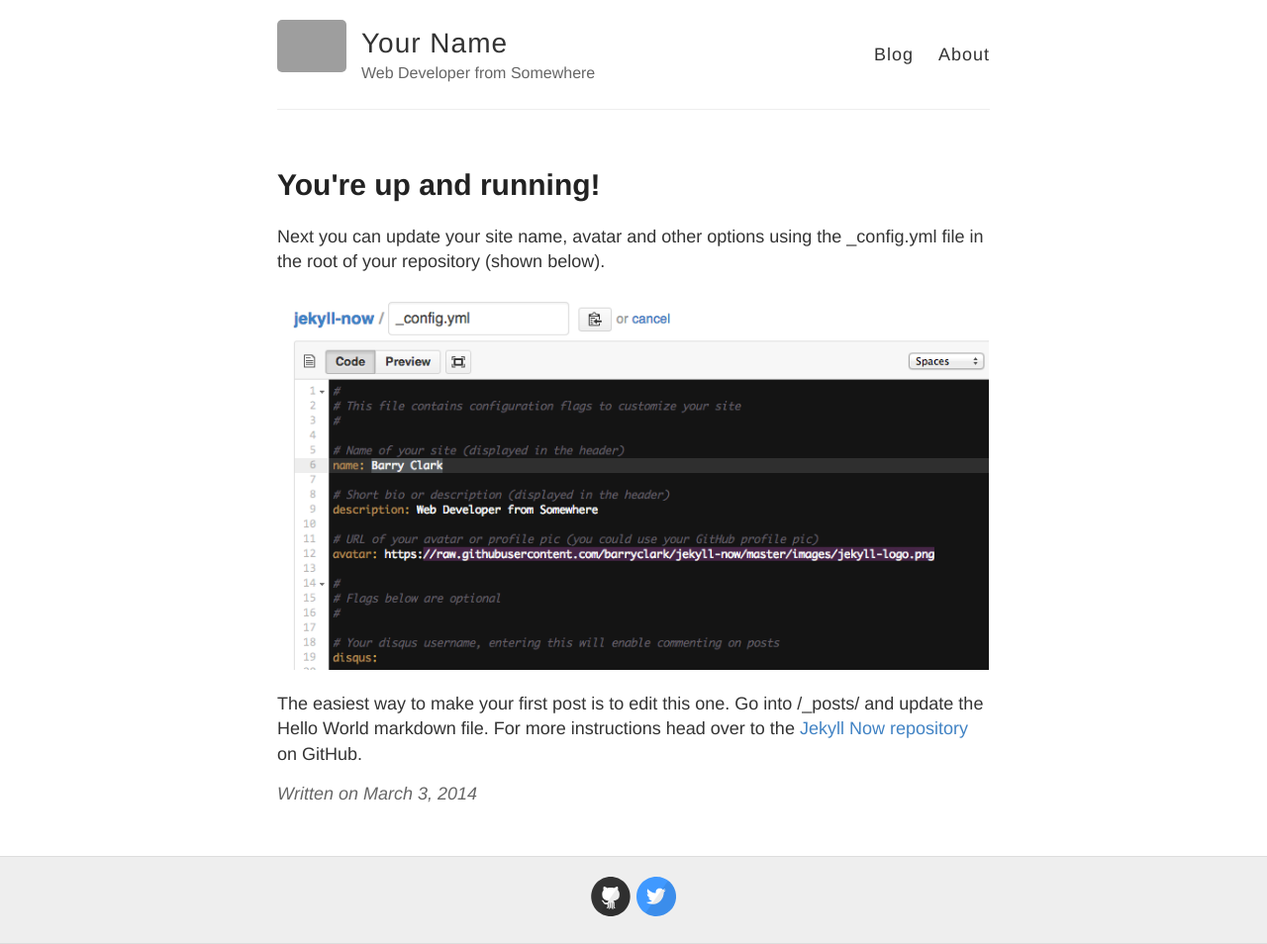
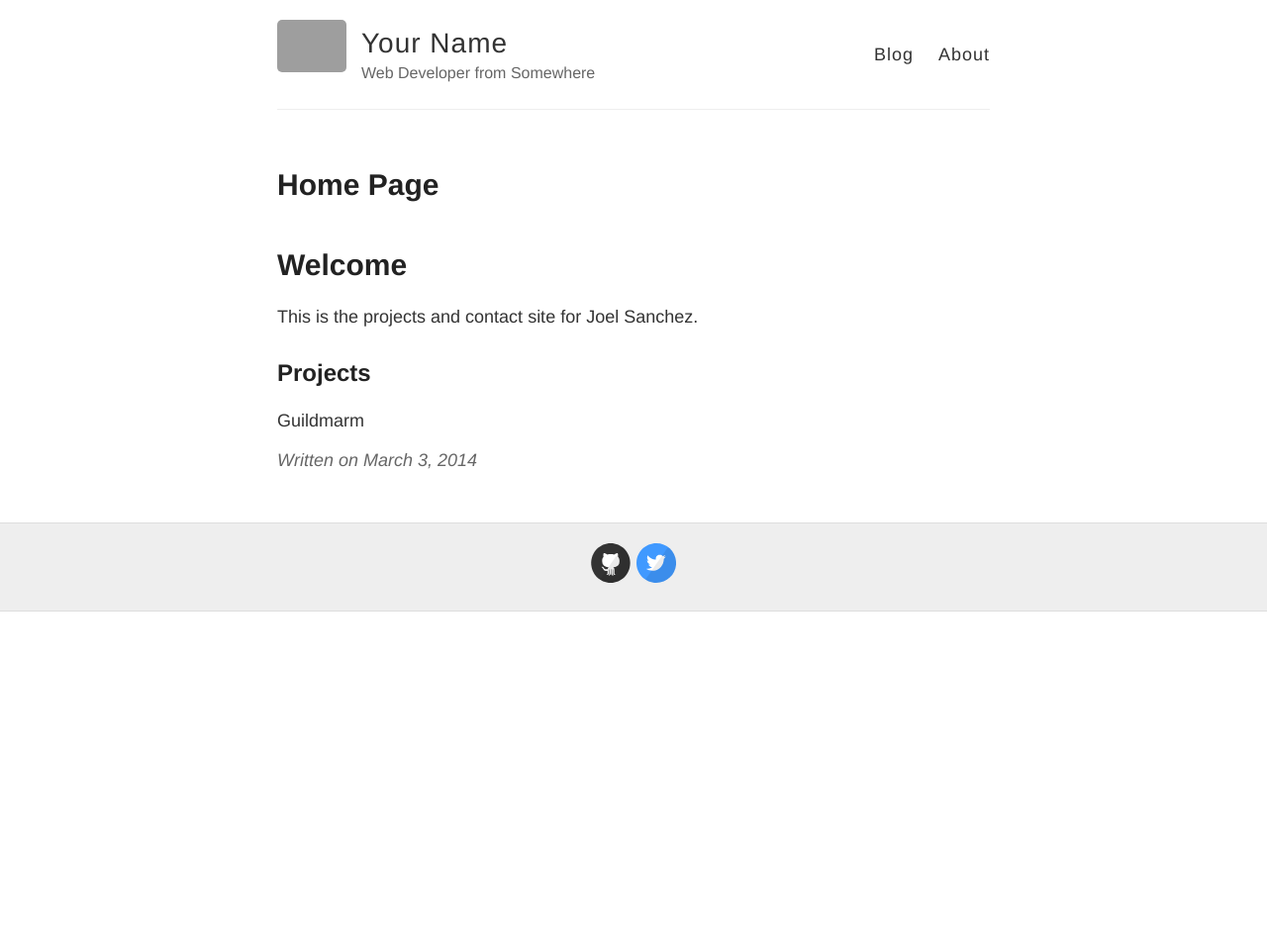
Before and after one commit to JSanchez78657/JSanchez78657.github.io, a Jekyll site: the page built from _posts/2014-3-3-Hello-World.md, in a window 1280 px wide. Shown: the whole page at 99% size. Built offline with Jekyll 4.4.1, drawn with Linux system fonts in a browser that asks for light colours; after the commit the page ends 900 px from its top, so only the background shows below that; grey boxes are pictures that could not be loaded.

Commit message:
Initial changes

```diff
--- a/_posts/2014-3-3-Hello-World.md
+++ b/_posts/2014-3-3-Hello-World.md
@@ -1,10 +1,11 @@
 ---
 layout: post
-title: You're up and running!
+title: Home Page
+published: true
 ---
+# Welcome
 
-Next you can update your site name, avatar and other options using the _config.yml file in the root of your repository (shown below).
+This is the projects and contact site for Joel Sanchez.
 
-![_config.yml]({{ site.baseurl }}/images/config.png)
-
-The easiest way to make your first post is to edit this one. Go into /_posts/ and update the Hello World markdown file. For more instructions head over to the [Jekyll Now repository](https://github.com/barryclark/jekyll-now) on GitHub.
+## Projects
+Guildmarm
```
